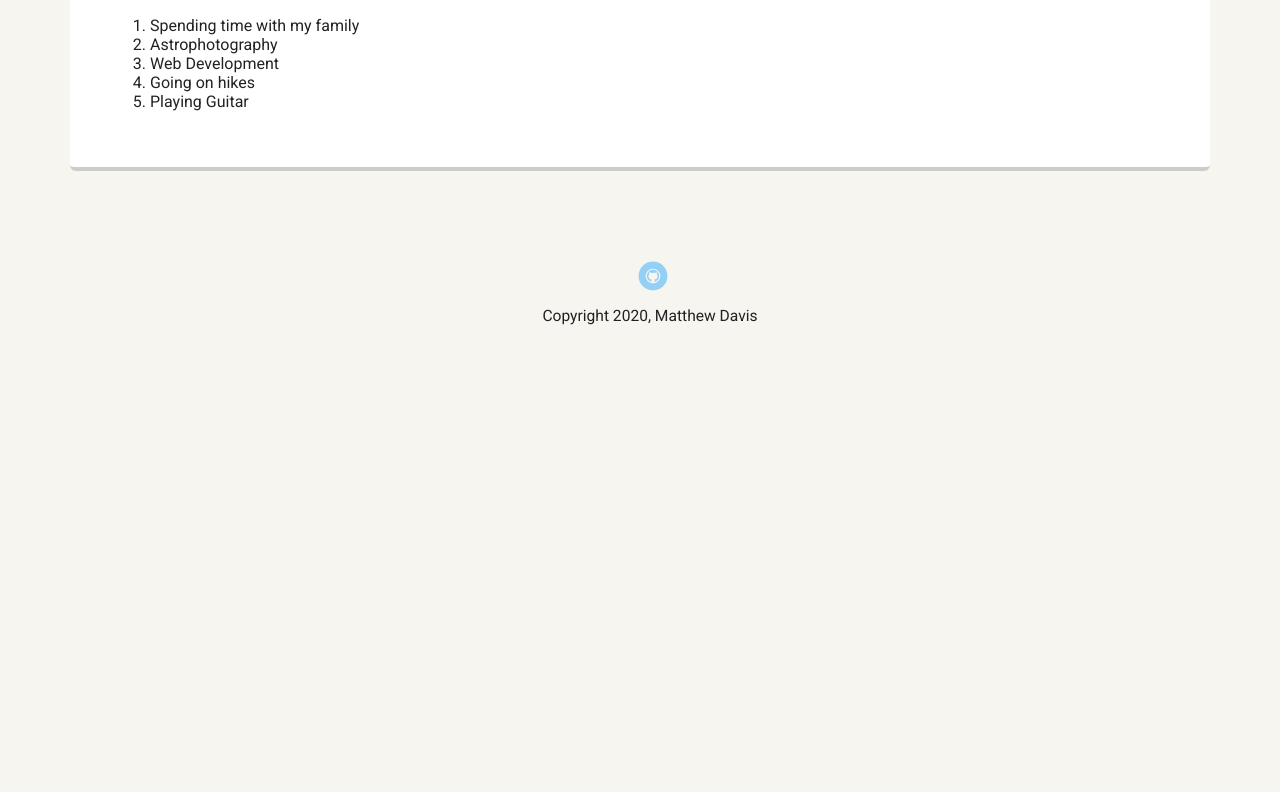
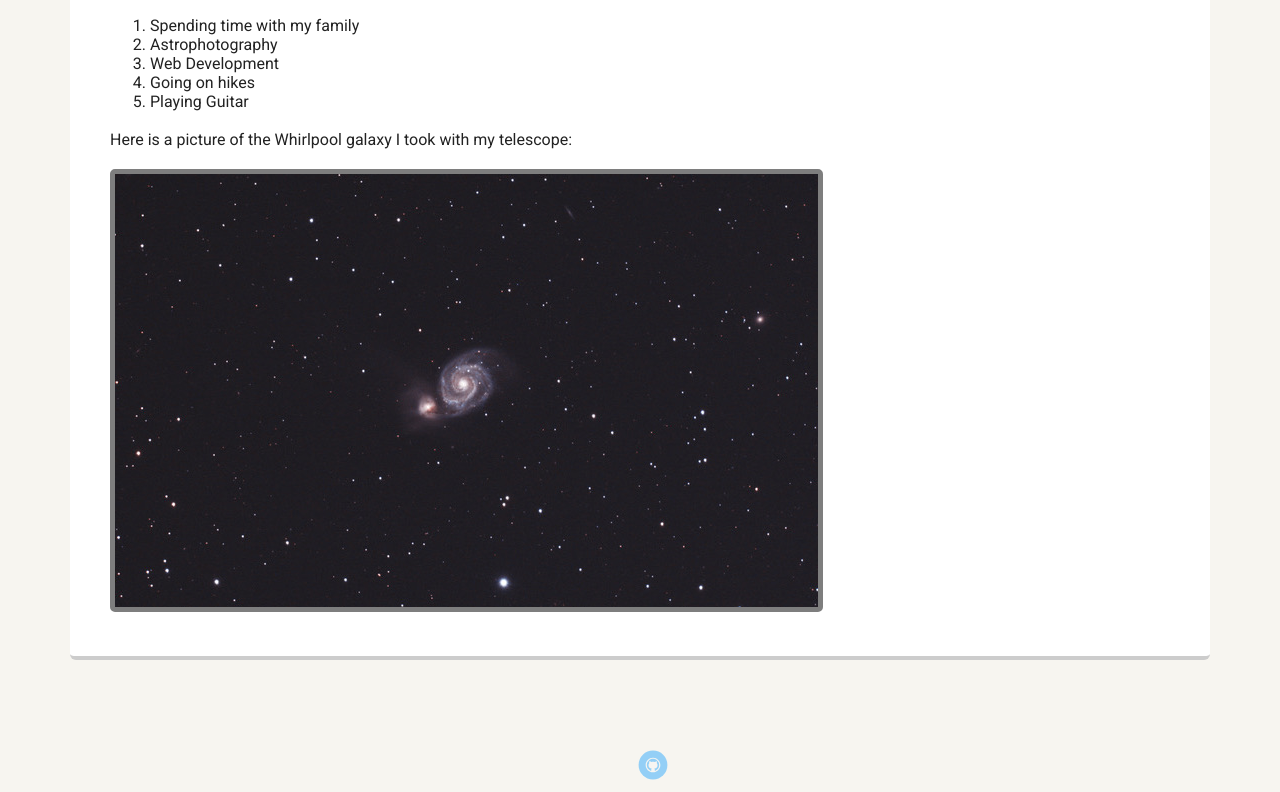
Before and after one commit to mattddev/td-project-1, a plain HTML site: page interests.html in a window 1280 px wide. Shown: the part 728-1520 px from the top of the page. Before the commit the page ends 1148 px from the top, so only its background shows below. Drawn offline with Linux system fonts and the light colour scheme; a web font is replaced by a local one.

Commit message:
Added Interest Page
added interests page and image as well as updated some CSS

```diff
--- a/interests.html
+++ b/interests.html
@@ -35,6 +35,9 @@
           <li>Going on hikes</li>
           <li>Playing Guitar</li>
         </ol>
+
+        <p>Here is a picture of the Whirlpool galaxy I took with my telescope:</p>
+        <img class="interest-pic" src="images/whirlpool.jpeg" alt="The Whirlpool Galaxy">
       </article>
     </main>
 
--- a/styles.css
+++ b/styles.css
@@ -176,6 +176,11 @@ a.social:hover {
   clear: both;
 }
 
+.interest-pic {
+  border: 5px solid #7e7e7e;
+  border-radius: 5px;
+}
+
 /* Styles for larger screens */
 @media screen and (min-width: 720px) {
 
```
Also changed, not shown: images/whirlpool.jpeg (added).
